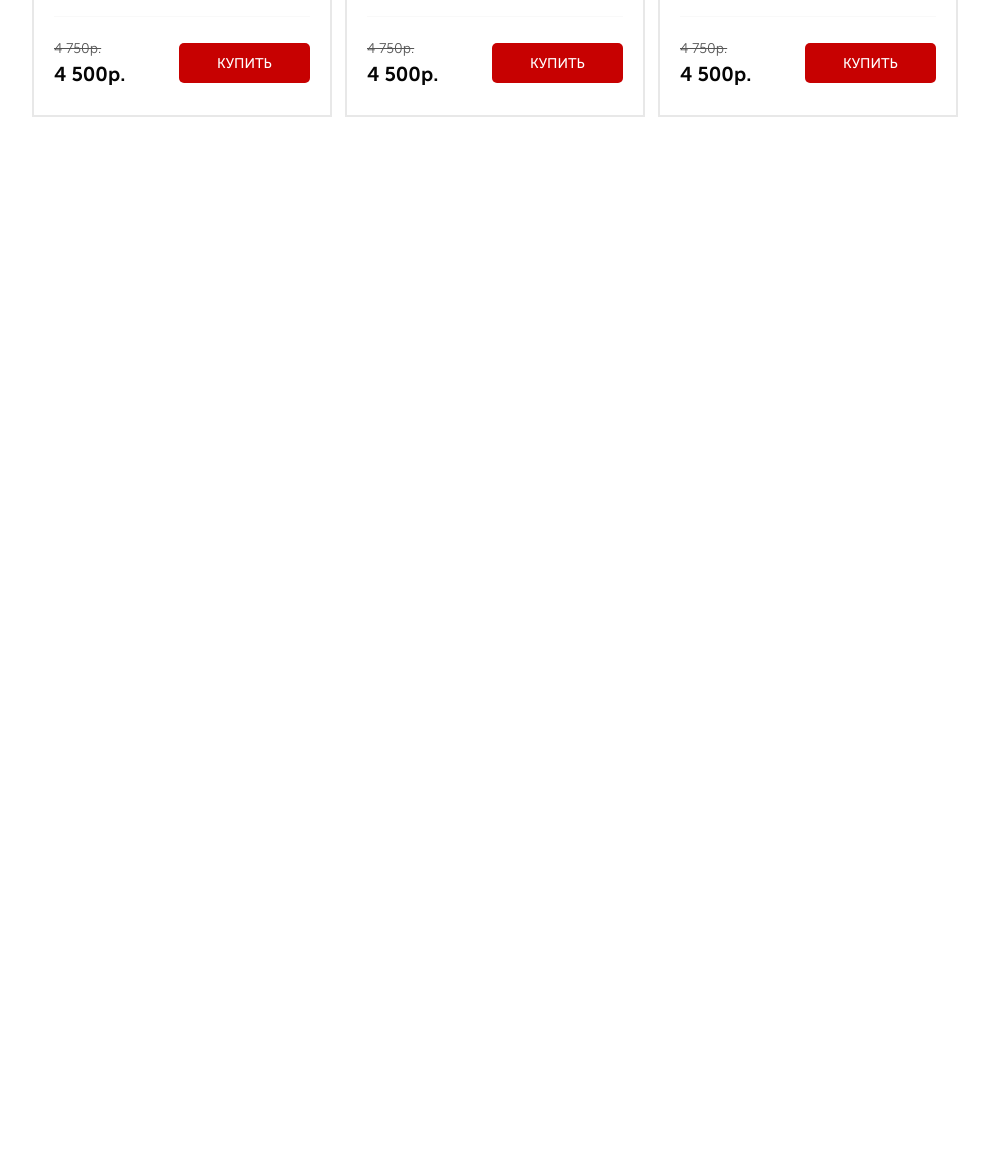
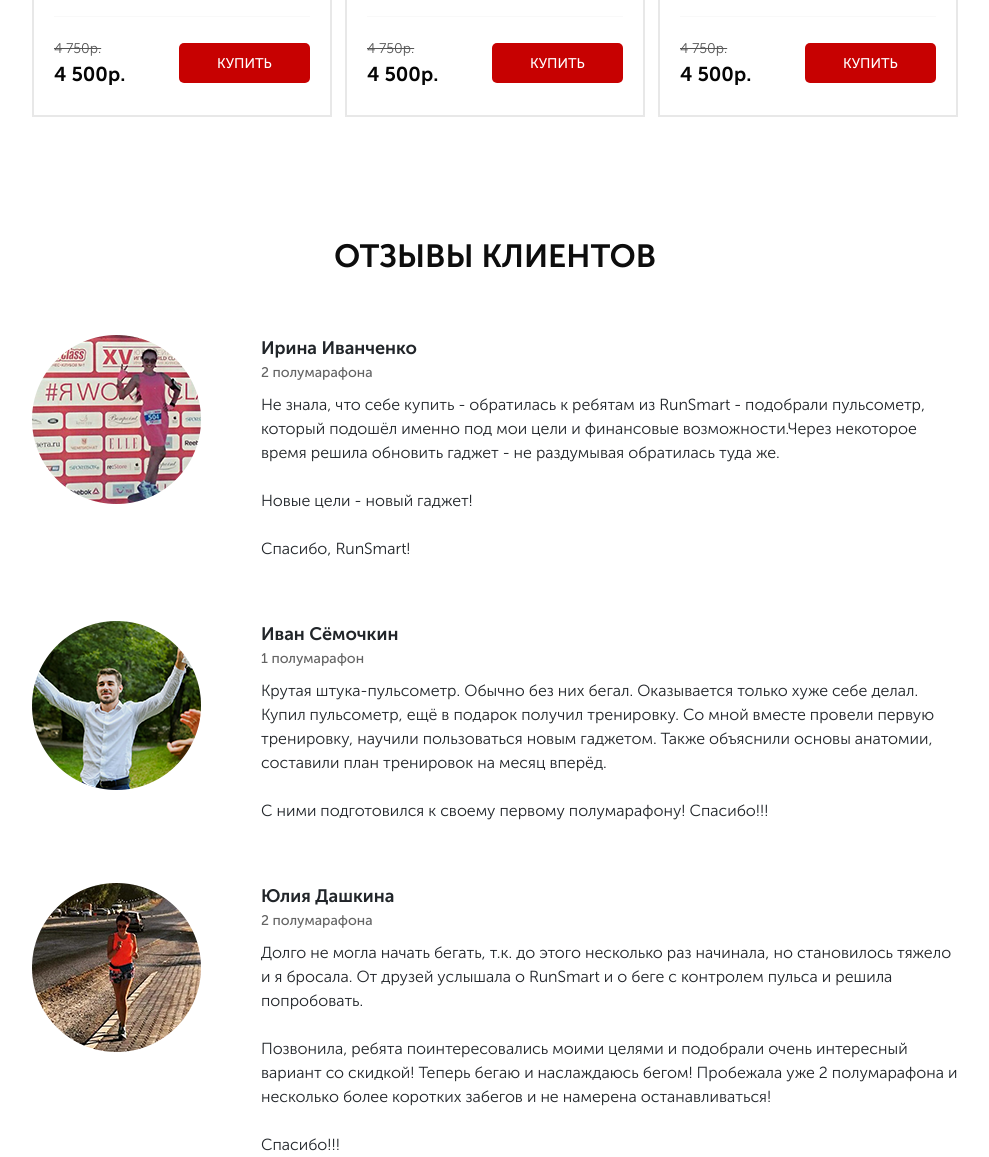
Before and after one commit to Schislyaev/Pulse-DEMO, a website: page src/index.html in a window 1280 px wide. Shown: the part 3620-4777 px from the top of the page, without its empty margins (145-1134 px from the left). Before the commit the page ends 3857 px from the top, so only its background shows below. Drawn offline with nearby package versions, Linux system fonts and the light colour scheme; files that its build step writes are made by us from their sources.

Commit message:
add Feedback

```diff
--- a/src/index.html
+++ b/src/index.html
@@ -387,6 +387,36 @@
         </div>
     </section>
 
+    <section class="feedback">
+        <div class="container">
+            <h2 class="title">отзывы клиентов</h2>
+            <div class="feedback-wrapper">
+                <div class="feedback-wrapper__wrapper-img"><img src="img/feedback/photo_1.png" alt="1" class="feedback__img"></div>
+                <div class="feedback__info">
+                    <div class="feedback__name">Ирина Иванченко </div>
+                    <div class="feedback__disc">2 полумарафона</div>
+                    <div class="feedback__descr">Не знала, что себе купить - обратилась к ребятам из RunSmart - подобрали пульсометр, который подошёл именно под мои цели и финансовые возможности.Через некоторое время решила обновить гаджет - не раздумывая обратилась туда же.<br><br>Новые цели - новый гаджет!<br><br>Спасибо, RunSmart! </div>
+                </div>
+            </div>
+            <div class="feedback-wrapper">
+                <div class="feedback-wrapper__wrapper-img"><img src="img/feedback/photo_2.png" alt="2" class="feedback__img"></div>
+                <div class="feedback__info">
+                    <div class="feedback__name">Иван Сёмочкин</div>
+                    <div class="feedback__disc">1 полумарафон</div>
+                    <div class="feedback__descr">Крутая штука-пульсометр. Обычно без них бегал. Оказывается только хуже себе делал.<br>Купил пульсометр, ещё в подарок получил тренировку. Со мной вместе провели первую тренировку, научили пользоваться новым гаджетом. Также объяснили основы анатомии, составили план тренировок на месяц вперёд.<br><br>С ними подготовился к своему первому полумарафону! Спасибо!!!</div>
+                </div>
+            </div>
+            <div class="feedback-wrapper">
+                <div class="feedback-wrapper__wrapper-img"><img src="img/feedback/photo_3.png" alt="3" class="feedback__img"></div>
+                <div class="feedback__info">
+                    <div class="feedback__name">Юлия Дашкина</div>
+                    <div class="feedback__disc">2 полумарафона</div>
+                    <div class="feedback__descr">Долго не могла начать бегать, т.к. до этого несколько раз начинала, но становилось тяжело и я бросала. От друзей услышала о RunSmart и о беге с контролем пульса и решила попробовать.<br><br>Позвонила, ребята поинтересовались моими целями и подобрали очень интересный вариант со скидкой! Теперь бегаю и наслаждаюсь бегом! Пробежала уже 2 полумарафона и несколько более коротких забегов и не намерена останавливаться!<br><br>Спасибо!!!</div>
+                </div>
+            </div>
+        </div>
+    </section>
+
     <script type="text/javascript" src="https://code.jquery.com/jquery-1.11.0.min.js"></script>
     <script type="text/javascript" src="https://code.jquery.com/jquery-migrate-1.2.1.min.js"></script>
     <script src="js/slick.min.js"></script>
--- /dev/null
+++ b/src/sass/blocks/_feedback.scss
@@ -0,0 +1,23 @@
+.feedback-wrapper {
+    margin: 0 auto;
+    margin-top: 60px;
+    display: flex;
+    justify-content: space-between;
+    &__wrapper-img {
+        margin-right: 60px;
+    }
+    .feedback__name {
+        font-weight: 700;
+        font-size: 18px;
+    }
+    .feedback__disc {
+        font-weight: 500;
+        font-size: 14px;
+        color: #646464;
+    }
+    .feedback__descr {
+        margin-top: 10px;
+        font-weight: 300;
+        font-size: 16px;
+    }
+}
--- a/src/sass/style.scss
+++ b/src/sass/style.scss
@@ -17,3 +17,4 @@
 @import 'base/media';
 @import 'blocks/carousel';
 @import 'blocks/catalog';
+@import 'blocks/feedback';
```
Also changed, not shown: src/css/style.min.css, src/img/feedback/photo_1.png (added), src/img/feedback/photo_2.png (added), src/img/feedback/photo_3.png (added).
